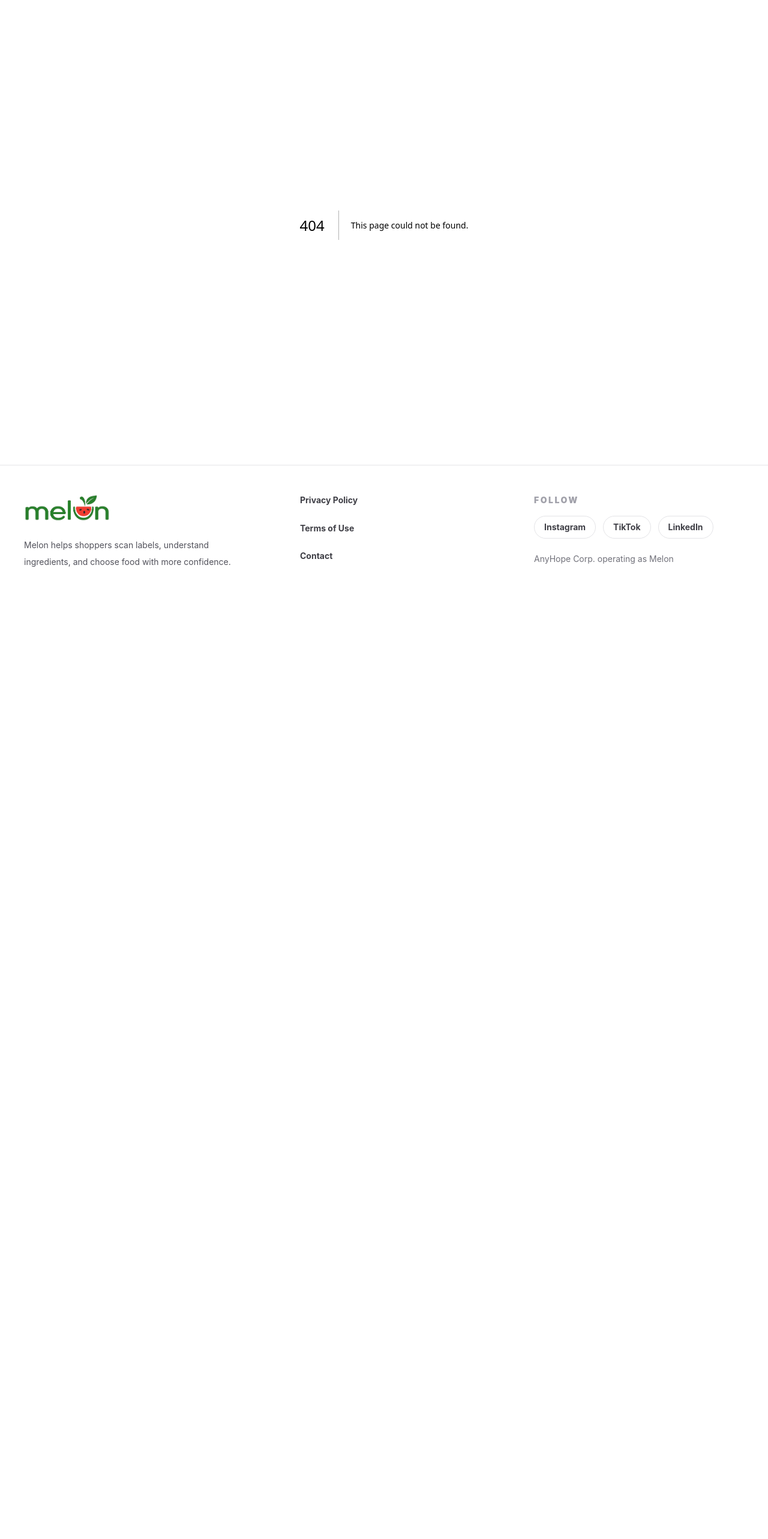
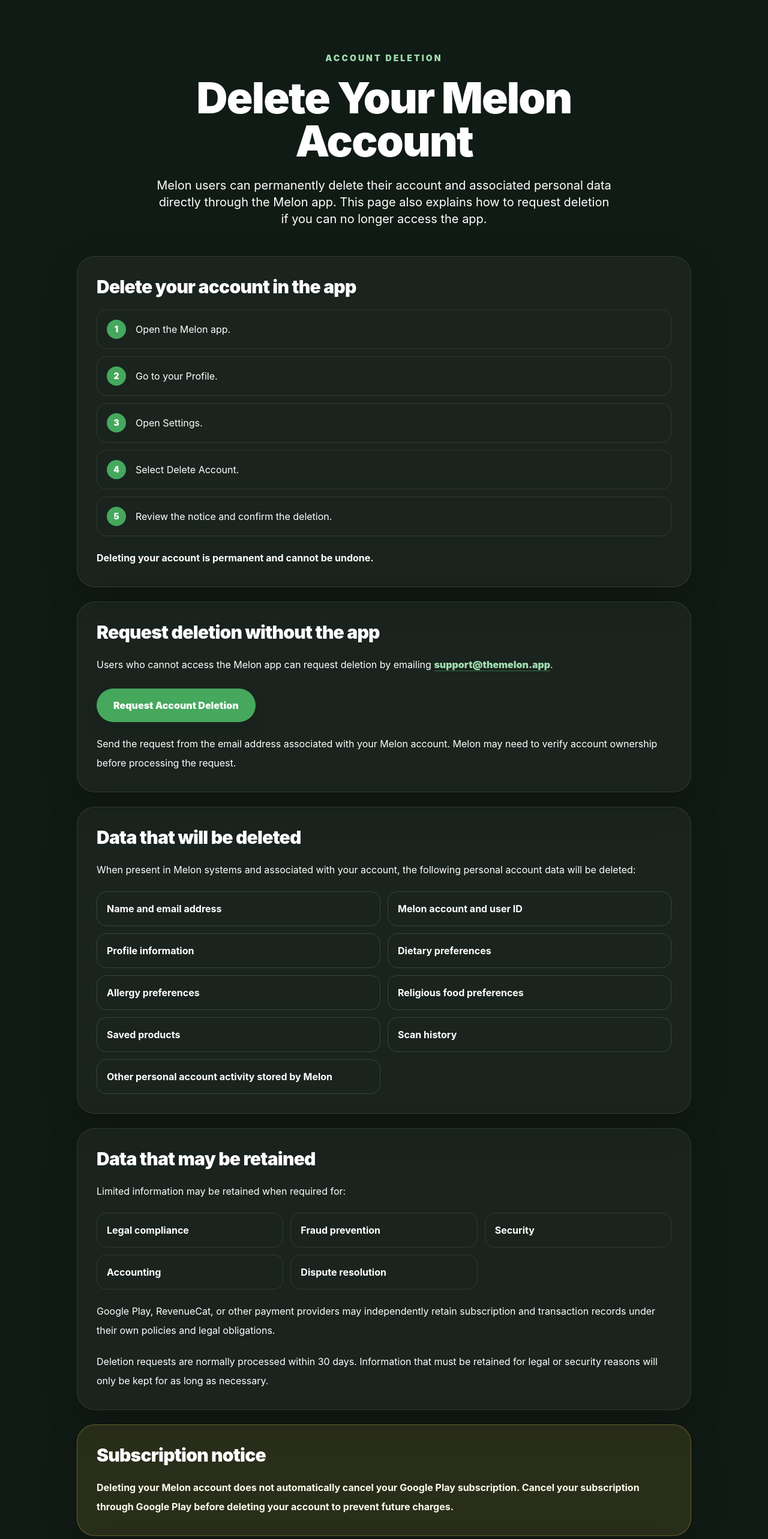
Before and after one commit to OkmenAli/melonwebsite, a Next.js app: page /delete-account in a window 1280 px wide. Before the commit this address had no page. Shown: the part 120-2686 px from the top of the page at 60% size. Before the commit the page ends 1119 px from the top, so only its background shows below. Built offline with nearby package versions, Linux system fonts and the light colour scheme.

Commit message:
Add delete account page

```diff
--- /dev/null
+++ b/app/delete-account/page.tsx
@@ -0,0 +1,161 @@
+import type { Metadata } from "next";
+
+const deletionSteps = [
+  "Open the Melon app.",
+  "Go to your Profile.",
+  "Open Settings.",
+  "Select Delete Account.",
+  "Review the notice and confirm the deletion.",
+];
+
+const deletedData = [
+  "Name and email address",
+  "Melon account and user ID",
+  "Profile information",
+  "Dietary preferences",
+  "Allergy preferences",
+  "Religious food preferences",
+  "Saved products",
+  "Scan history",
+  "Other personal account activity stored by Melon",
+];
+
+const retainedReasons = ["Legal compliance", "Fraud prevention", "Security", "Accounting", "Dispute resolution"];
+
+const deletionEmail =
+  "mailto:support@themelon.app?subject=Melon%20Account%20Deletion%20Request";
+
+export const metadata: Metadata = {
+  title: "Delete Your Melon Account",
+  description:
+    "Learn how to permanently delete your Melon account and associated personal data through the app or by submitting a deletion request.",
+  alternates: { canonical: "/delete-account" },
+  openGraph: {
+    type: "website",
+    url: "https://themelon.app/delete-account",
+    title: "Delete Your Melon Account | Melon",
+    description:
+      "Learn how to permanently delete your Melon account and associated personal data through the app or by submitting a deletion request.",
+    siteName: "Melon",
+  },
+  robots: { index: true, follow: true },
+};
+
+function Section({
+  title,
+  children,
+}: Readonly<{
+  title: string;
+  children: React.ReactNode;
+}>) {
+  return (
+    <section className="rounded-[30px] border border-white/10 bg-white/[0.04] p-6 shadow-[0_18px_60px_rgba(0,0,0,0.22)] sm:p-8">
+      <h2 className="text-2xl font-black tracking-tight text-white sm:text-3xl">{title}</h2>
+      <div className="mt-5 text-base leading-8 text-white/72">{children}</div>
+    </section>
+  );
+}
+
+export default function DeleteAccountPage() {
+  return (
+    <main className="bg-ink text-white">
+      <article className="container-page py-16 sm:py-20 lg:py-28">
+        <header className="mx-auto max-w-4xl text-center">
+          <p className="text-sm font-black uppercase tracking-[0.22em] text-melon-300">Account deletion</p>
+          <h1 className="mt-5 text-5xl font-black tracking-tight text-white sm:text-6xl lg:text-7xl">
+            Delete Your Melon Account
+          </h1>
+          <p className="mx-auto mt-6 max-w-3xl text-lg leading-8 text-white/72 sm:text-xl">
+            Melon users can permanently delete their account and associated personal data directly through the Melon app. This page also explains how to request deletion if you can no longer access the app.
+          </p>
+        </header>
+
+        <div className="mx-auto mt-12 grid max-w-5xl gap-6">
+          <Section title="Delete your account in the app">
+            <ol className="grid gap-3 text-white/78">
+              {deletionSteps.map((step) => (
+                <li key={step} className="flex gap-4 rounded-2xl border border-white/10 bg-black/18 p-4">
+                  <span className="grid size-8 shrink-0 place-items-center rounded-full bg-melon-500 text-sm font-black text-white">
+                    {deletionSteps.indexOf(step) + 1}
+                  </span>
+                  <span>{step}</span>
+                </li>
+              ))}
+            </ol>
+            <p className="mt-5 font-bold text-white">
+              Deleting your account is permanent and cannot be undone.
+            </p>
+          </Section>
+
+          <Section title="Request deletion without the app">
+            <p>
+              Users who cannot access the Melon app can request deletion by emailing{" "}
+              <a className="font-black text-melon-300 underline decoration-melon-500/60 underline-offset-4" href="mailto:support@themelon.app">
+                support@themelon.app
+              </a>
+              .
+            </p>
+            <a
+              href={deletionEmail}
+              className="mt-6 inline-flex min-h-14 items-center justify-center rounded-full bg-melon-500 px-7 text-base font-black text-white shadow-card transition hover:-translate-y-0.5 hover:bg-melon-400 focus-visible:outline focus-visible:outline-2 focus-visible:outline-offset-4 focus-visible:outline-melon-300"
+            >
+              Request Account Deletion
+            </a>
+            <p className="mt-5">
+              Send the request from the email address associated with your Melon account. Melon may need to verify account ownership before processing the request.
+            </p>
+          </Section>
+
+          <Section title="Data that will be deleted">
+            <p>
+              When present in Melon systems and associated with your account, the following personal account data will be deleted:
+            </p>
+            <ul className="mt-5 grid gap-3 sm:grid-cols-2">
+              {deletedData.map((item) => (
+                <li key={item} className="rounded-2xl border border-melon-300/20 bg-melon-300/8 px-4 py-3 font-bold text-white/82">
+                  {item}
+                </li>
+              ))}
+            </ul>
+          </Section>
+
+          <Section title="Data that may be retained">
+            <p>Limited information may be retained when required for:</p>
+            <ul className="mt-5 grid gap-3 sm:grid-cols-2 lg:grid-cols-3">
+              {retainedReasons.map((item) => (
+                <li key={item} className="rounded-2xl border border-white/10 bg-black/18 px-4 py-3 font-bold text-white/82">
+                  {item}
+                </li>
+              ))}
+            </ul>
+            <p className="mt-5">
+              Google Play, RevenueCat, or other payment providers may independently retain subscription and transaction records under their own policies and legal obligations.
+            </p>
+            <p className="mt-5">
+              Deletion requests are normally processed within 30 days. Information that must be retained for legal or security reasons will only be kept for as long as necessary.
+            </p>
+          </Section>
+
+          <section className="rounded-[30px] border border-amber-300/30 bg-amber-300/10 p-6 shadow-[0_18px_60px_rgba(0,0,0,0.22)] sm:p-8" aria-labelledby="subscription-notice">
+            <h2 id="subscription-notice" className="text-2xl font-black tracking-tight text-white sm:text-3xl">
+              Subscription notice
+            </h2>
+            <p className="mt-5 text-base font-bold leading-8 text-amber-50">
+              Deleting your Melon account does not automatically cancel your Google Play subscription. Cancel your subscription through Google Play before deleting your account to prevent future charges.
+            </p>
+          </section>
+
+          <Section title="Contact and company information">
+            <p className="font-bold text-white">Melon is operated by AnyHope Corp.</p>
+            <p className="mt-4">
+              Contact email:{" "}
+              <a className="font-black text-melon-300 underline decoration-melon-500/60 underline-offset-4" href="mailto:support@themelon.app">
+                support@themelon.app
+              </a>
+            </p>
+          </Section>
+        </div>
+      </article>
+    </main>
+  );
+}
--- a/app/sitemap.ts
+++ b/app/sitemap.ts
@@ -1,7 +1,7 @@
 import type { MetadataRoute } from "next";
 
 const baseUrl = "https://themelon.app";
-const lastModified = new Date("2026-07-07");
+const lastModified = new Date("2026-07-14");
 
 const routes: Array<{
   path: string;
@@ -10,6 +10,7 @@ const routes: Array<{
 }> = [
   { path: "", changeFrequency: "weekly", priority: 1 },
   { path: "/support", changeFrequency: "monthly", priority: 0.7 },
+  { path: "/delete-account", changeFrequency: "yearly", priority: 0.6 },
   { path: "/privacy", changeFrequency: "yearly", priority: 0.5 },
   { path: "/terms", changeFrequency: "yearly", priority: 0.5 },
 ];
--- a/components/Footer.tsx
+++ b/components/Footer.tsx
@@ -5,6 +5,7 @@ const links = [
   { label: "Privacy Policy", href: "/privacy" },
   { label: "Terms of Use", href: "/terms" },
   { label: "Contact", href: "/support" },
+  { label: "Delete Account", href: "/delete-account" },
 ];
 
 const social = ["Instagram", "TikTok", "LinkedIn"];
```
